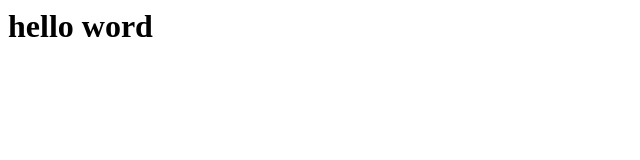
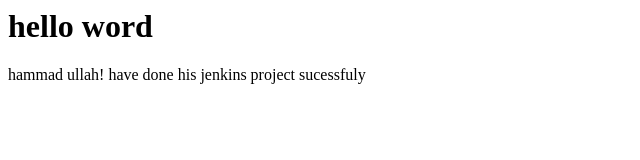
Before and after one commit to hayat121/jenkins121, a plain HTML site: page index.html in a window 1280 px wide. Shown: the whole page, without its empty margins (0-640 px from the left). Drawn offline with Linux system fonts and the light colour scheme.

Commit message:
add a pergraph

```diff
--- a/index.html
+++ b/index.html
@@ -1,3 +1,9 @@
 <h1>
 	hello word
 </h1>
+
+<p>
+hammad ullah! have done his jenkins project sucessfuly
+
+
+</p>
```
